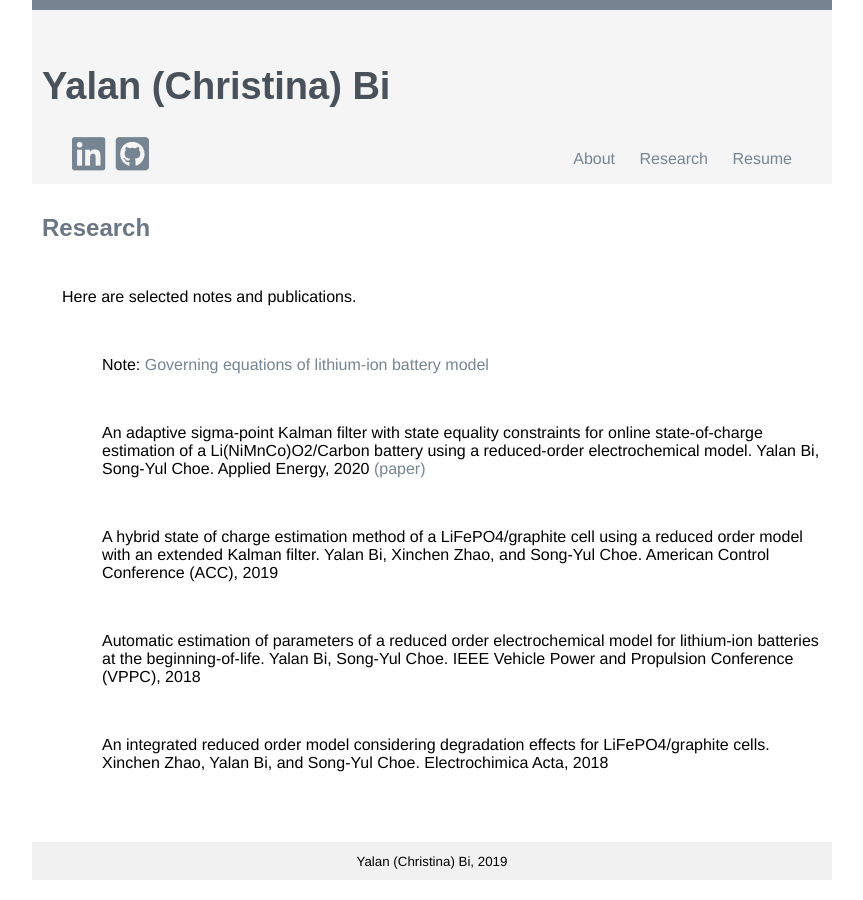
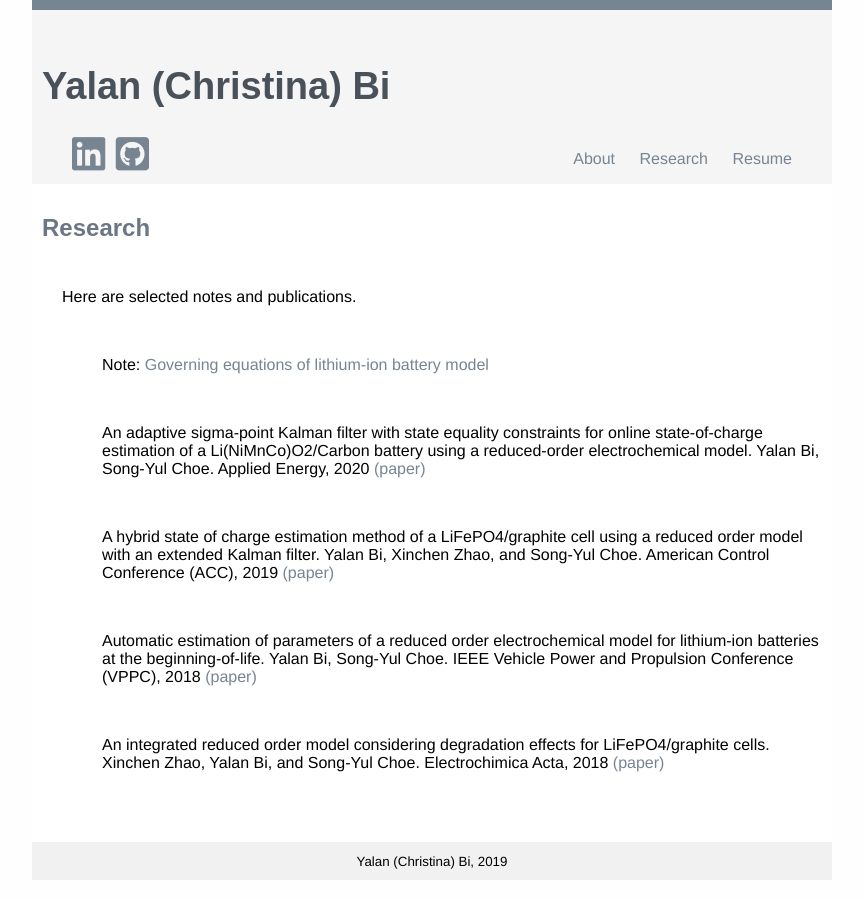
Before and after one commit to Christinabi/Christinabi.github.io, a Jekyll site: the page research.html, which Jekyll copies as it is, in a window 1280 px wide. Shown: the whole page, without its empty margins (208-1071 px from the left). Built offline with Jekyll 4.4.1, drawn with Linux system fonts in a browser that asks for light colours; nearby versions of some CDN libraries.

Commit message:
Add paper links

```diff
--- a/research.html
+++ b/research.html
@@ -39,13 +39,16 @@
             <a href="https://www.sciencedirect.com/science/article/pii/S0306261919316125?via%3Dihub">(paper)</a></p>
         </li>
         <li>
-          <p>A hybrid state of charge estimation method of a LiFePO4/graphite cell using a reduced order model with an extended Kalman filter. Yalan Bi, Xinchen Zhao, and Song-Yul Choe. American Control Conference (ACC), 2019</p>
+          <p>A hybrid state of charge estimation method of a LiFePO4/graphite cell using a reduced order model with an extended Kalman filter. Yalan Bi, Xinchen Zhao, and Song-Yul Choe. American Control Conference (ACC), 2019
+          <a href="https://ieeexplore.ieee.org/abstract/document/8814310">(paper)</a></p>
         </li>
         <li>
-          <p>Automatic estimation of parameters of a reduced order electrochemical model for lithium-ion batteries at the beginning-of-life. Yalan Bi, Song-Yul Choe. IEEE Vehicle Power and Propulsion Conference (VPPC), 2018</p>
+          <p>Automatic estimation of parameters of a reduced order electrochemical model for lithium-ion batteries at the beginning-of-life. Yalan Bi, Song-Yul Choe. IEEE Vehicle Power and Propulsion Conference (VPPC), 2018
+          <a href="https://ieeexplore.ieee.org/abstract/document/8604954">(paper)</a></p>
         </li>
         <li>
-          <p>An integrated reduced order model considering degradation effects for LiFePO4/graphite cells. Xinchen Zhao, Yalan Bi, and Song-Yul Choe. Electrochimica Acta, 2018</p>
+          <p>An integrated reduced order model considering degradation effects for LiFePO4/graphite cells. Xinchen Zhao, Yalan Bi, and Song-Yul Choe. Electrochimica Acta, 2018
+          <a href="https://www.sciencedirect.com/science/article/pii/S0013468618311241">(paper)</a></p>
         </li>
         </ul>
      </div>
```
